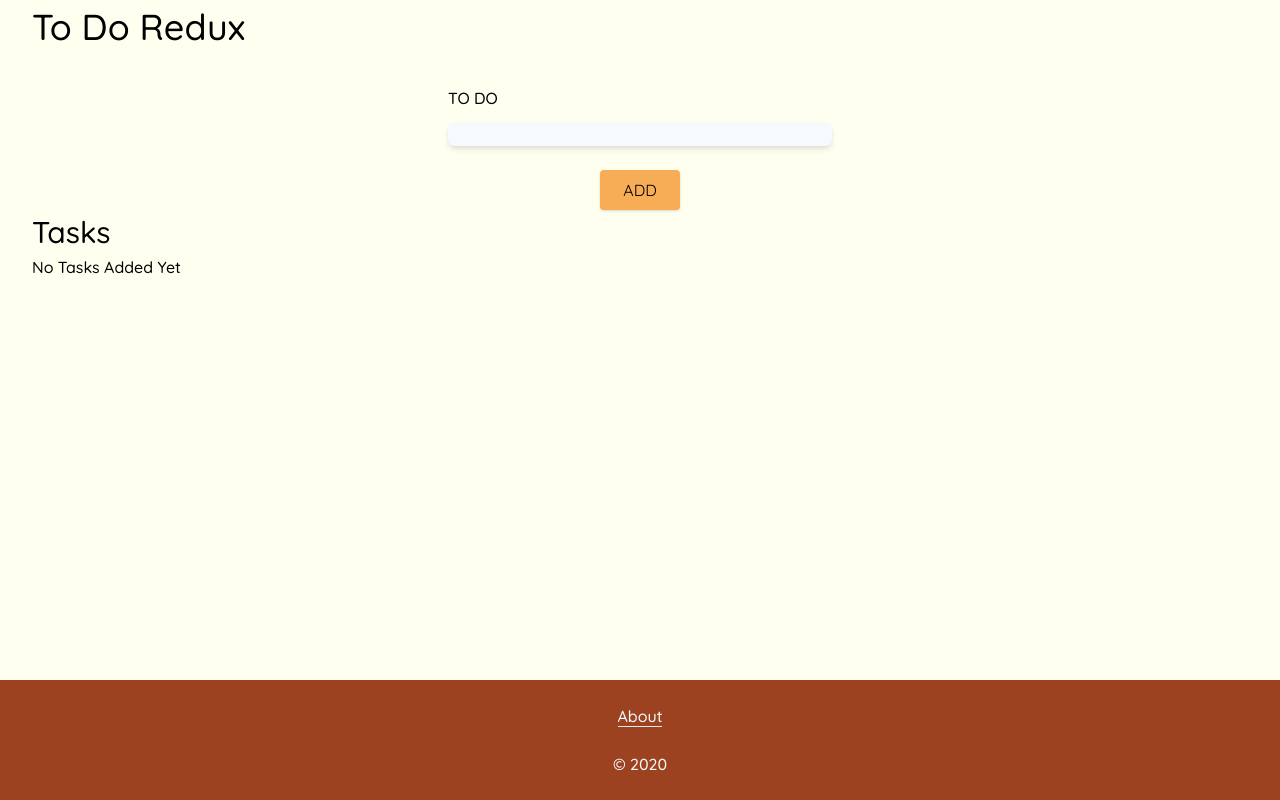
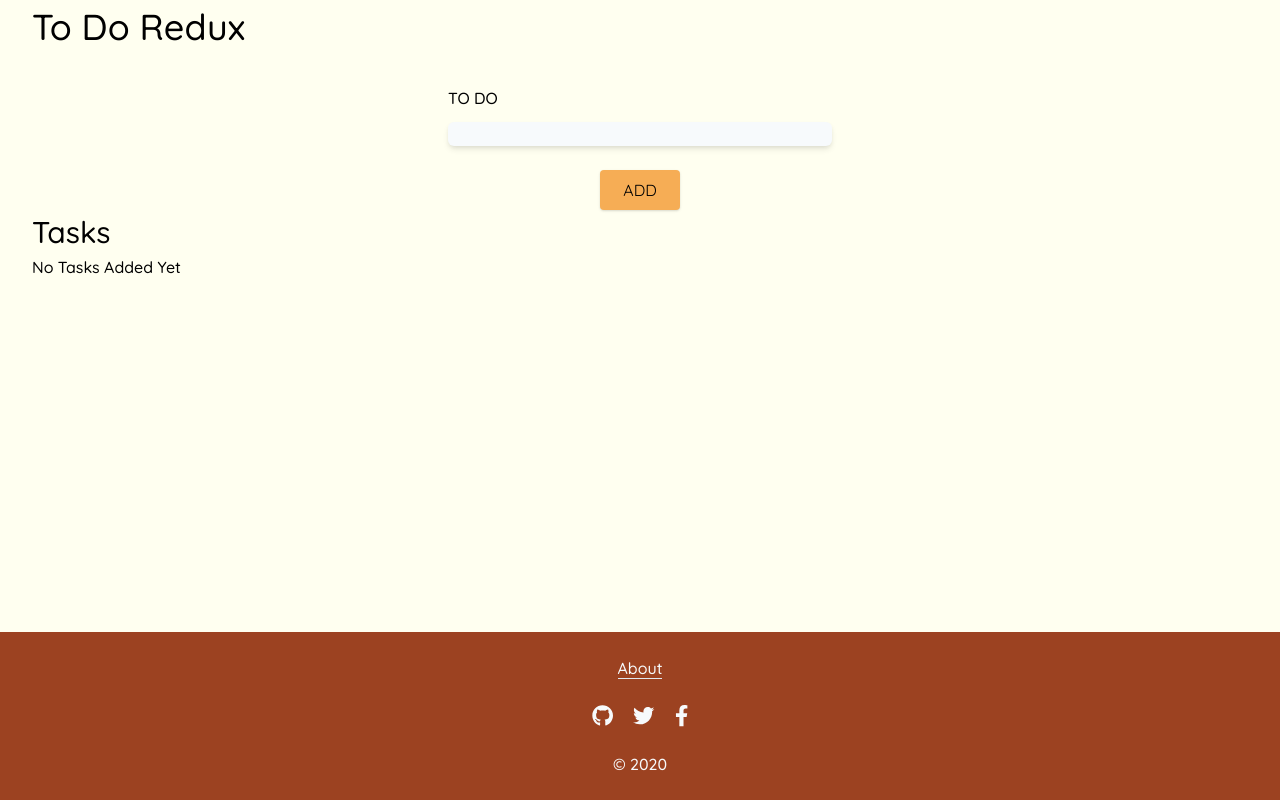
Before and after one commit to jasonawise/todo-redux, a React (Create React App) app: page / in a window 1280 px wide. Built offline with nearby package versions, Linux system fonts and the light colour scheme.

Commit message:
adding font awesome and social links to footer

```diff
--- a/package.json
+++ b/package.json
@@ -3,6 +3,11 @@
   "version": "0.1.0",
   "private": true,
   "dependencies": {
+    "@fortawesome/fontawesome-svg-core": "^1.2.30",
+    "@fortawesome/free-brands-svg-icons": "^5.14.0",
+    "@fortawesome/free-regular-svg-icons": "^5.14.0",
+    "@fortawesome/free-solid-svg-icons": "^5.14.0",
+    "@fortawesome/react-fontawesome": "^0.1.11",
     "@reduxjs/toolkit": "^1.4.0",
     "@testing-library/jest-dom": "^4.2.4",
     "@testing-library/react": "^9.3.2",
--- a/src/components/Footer.js
+++ b/src/components/Footer.js
@@ -1,11 +1,15 @@
 /* eslint-disable react/jsx-no-literals */
-import React from 'react'
+import React, { useState } from 'react'
 import PropTypes from 'prop-types'
+import { FontAwesomeIcon } from '@fortawesome/react-fontawesome'
+import { faGithub, faTwitter, faFacebookF } from '@fortawesome/free-brands-svg-icons'
+
 
 const Footer = props => {
+   const [ isModalOpen, setIsModalOpen ] = useState( false )
    const handleClick = () => {
       //  @TODO show model with content
-      alert( `clicked` )
+      setIsModalOpen( true )
    }
 
    return (
@@ -16,6 +20,11 @@ const Footer = props => {
          >
             {`About`}
          </a>
+         <ul className="flex justify-center mt-6">
+            <li><a href="https://github.com/jasonawise" target="_blank"><FontAwesomeIcon icon={faGithub} size="lg" /></a></li>
+            <li className="mx-5"><a href="https://twitter.com/wiseprogrammer" target="_blank"><FontAwesomeIcon icon={faTwitter} size="lg" /></a></li>
+            <li><a href="https://www.facebook.com/wisedeveloper" target="_blank"><FontAwesomeIcon icon={faFacebookF} size="lg" /></a></li>
+         </ul>
          <p
             className="mt-6"
          >
```
Also changed, not shown: 1 other file (tests, documents, lock files or other folders).
